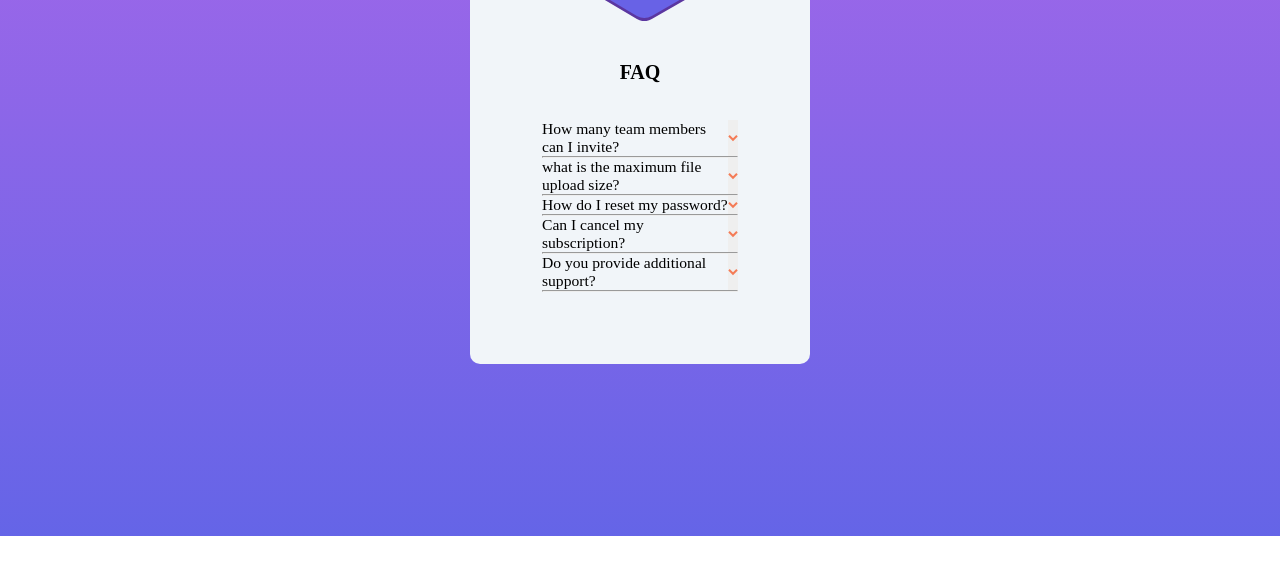
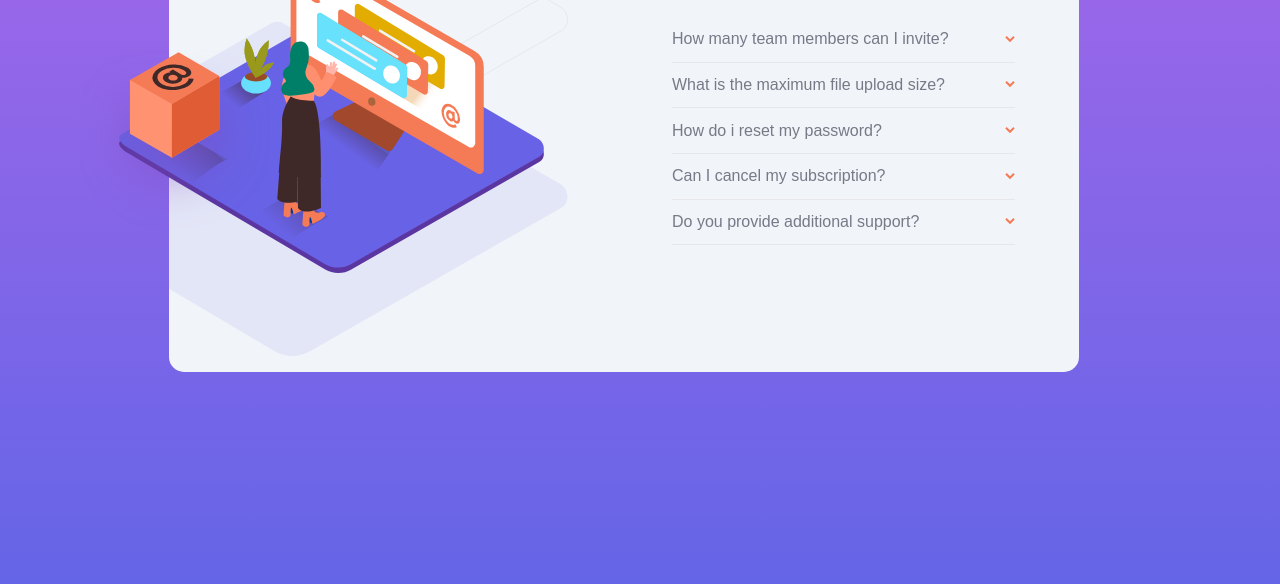
Before and after one commit to tutich/modal, a plain HTML site: page index.html in a window 1280 px wide. Shown: the part 264-848 px from the top of the page. Before the commit the page ends 800 px from the top, so only its background shows below. Drawn offline with Linux system fonts and the light colour scheme.

Commit message:
complete

```diff
--- a/index.html
+++ b/index.html
@@ -10,10 +10,60 @@
     <link rel="icon" href="image/favicon-32x32.png" type="image/x-icon">
 </head>
 <body>
-<div class="illustration">
+    <div class="illus">
         <img src="image/illustration-woman-online-mobile.svg" alt="">
         <img src="image/bg-pattern-mobile.svg" alt="">
     </div>
+ <div class="card">
+    <div class="illus-desk">
+        <img src="image/illustration-woman-online-desktop.svg" alt="" class="img-1">
+        <img src="image/illustration-box-desktop.svg" alt="" class="img-2">
+    </div>
+  <ul>
+    <h1>FAQ</h1>
+   <li class="btn">
+    <button>
+      <h2>How many team members can I invite?</h2>
+
+        <img src="image/icon-arrow-down.svg" alt="" class="arrow">
+    </button>
+    <p>You can invite upto 9 members on free plan.</p>
+   </li>
+   <li class="btn">
+    <button>
+      <h2>What is the maximum file upload size?</h2>
+        <img src="image/icon-arrow-down.svg" alt="" class="arrow">
+     </button>
+      <p>No more than 2GB. All files in your account <br>
+        must fit your alloted storage space.</p>
+   </li>
+   <li class="btn">
+    <button>
+     <h2>How do i reset my password?</h2>
+        <img src="image/icon-arrow-down.svg" alt="" class="arrow">
+    </button>
+    <p>Click "forgot password" from the login page.</p>
+   </li>
+   <li class="btn">
+    <button>
+     <h2>Can I cancel my subscription?</h2>
+        <img src="image/icon-arrow-down.svg" alt="" class="arrow">
+    </button>
+    <p>yes! Send us a message and we will process your request.</p>
+   </li>
+   <li class="btn">
+    <button>
+     <h2>Do you provide additional support?</h2>
+        <img src="image/icon-arrow-down.svg" alt="" class="arrow">
+    </button>
+    <p>Email support is available 24/7.</p>
+   </li>
+  </ul>
+ </div>
+ <!-- <div class="illustration">
+ <img src="image/illustration-woman-online-mobile.svg" alt="" class="illus">
+ <img src="image/bg-pattern-mobile.svg" alt="">
+ /div>
  <div class="card">
     <h1>FAQ</h1>
     <ul>
@@ -82,7 +132,7 @@
         </div>
             <hr>
         </div>
-</div>
+ </div> -->
     <!-- <header class="hero">
         <div class="modal">
             <h1>Modal project</h1>
--- a/modal.js
+++ b/modal.js
@@ -22,11 +22,36 @@
 // })
 
 
-const button =document.querySelectorAll(".btn");
-const ans = document.querySelector(".answer");
+// const button =document.querySelectorAll(".btn");
+// const ans = document.querySelector(".answer");
 
-button.forEach( function(btns) {
-   btns.addEventListener("click", function() {
-    this.classList.toggle("active");
-   }) ;
+// button.forEach( function(btns) {
+//    btns.addEventListener("click", function(e) {
+//     const ans = e.currentTarget.parentElement.parentElement;
+//     this.classList.toggle("show-text");
+
+//     if(btns.classList.contains("show-text")) {
+//       button.forEach(function (btns) {
+//          ans.classList.remove("show-text");
+//       });
+//      ans.classList.toggle("show-text");
+//     }
+//    }) ;
+// });
+
+
+const btn = document.querySelectorAll(".btn");
+console.log(btn);
+
+btn.forEach(function (button) {
+    button.addEventListener("click", function() {
+        this.classList.toggle ("show-text");
+
+    if(button.classList.contains("show-text")) {
+        btn.forEach(function (button) {
+            button.classList.remove("show-text");
+        })
+        button.classList.toggle("show-text");
+    }
+    });
 });
--- a/style.css
+++ b/style.css
@@ -116,7 +116,7 @@
   } */
 
 
- html {
+ /* html {
   background: linear-gradient(180deg, hsl(273, 75%, 66%), hsl(240, 73%, 65%));
   background-repeat: no-repeat;
  }
@@ -170,7 +170,6 @@ h1 {
  }
 
  .answer {
-  font-size: 15px;
   display: none;
  }
  .answer:hover {
@@ -192,12 +191,165 @@ h1 {
  .attribution a {
   color: hsl(14, 88%, 65%);
  }
- .active .answer {
+ .show-text .answer {
   display: block;
  }
- .active .question-title {
+ .show-text .question-title {
   font-weight: 700;
+  color: black;
  }
-.active .arrow {
+.show-text .arrow {
 transform: rotate(180deg);
 }
+@media screen and(min-width: 992px) {
+  body {
+    min-height: 100vh;
+    margin-top: 0;
+  }
+  .illustration {
+    display: grid;
+    grid-template-columns: 1fr 1fr;
+  }
+  .card {
+    display: none;
+  }
+} */
+
+* {
+  font-family: ;
+  margin: 0;
+  padding: 0;
+  box-sizing: border-box;
+}
+html {
+  background: linear-gradient(hsl(273, 75%, 66%),hsl(240, 73%, 65%));
+  /* background-repeat: no-repeat; */
+}
+body {
+  width: 90%;
+  margin: 3em;
+  display: flex;
+  flex-direction: column;
+  justify-content: center;
+  align-items: center;
+
+}
+.card {
+  background-color: #f1f5f9;
+  padding: 9em 1em 2em;
+  border-radius: 15px;
+  width: 90%;
+  width: 340px;
+  list-style: none;
+}
+.illus {
+  margin-bottom: -7em;
+  z-index: 1;
+}
+.illus img:nth-of-type(1) {
+  position: relative;
+}
+.illus img:nth-of-type(2) {
+  margin-top: -5em;
+}
+h1 {
+  text-align: center;
+  margin-bottom: 1em;
+  font-weight: 700;
+}
+button {
+  display: flex;
+  flex-direction: row;
+  align-items: center;
+  justify-content: space-between;
+  border: none;
+  width: 100%;
+  background: none;
+  padding: 1em 0em;
+  cursor: pointer;
+}
+li {
+  list-style: none;
+  border-bottom: 1px solid hsl(240, 5%, 91%);
+}
+h2 {
+  font-size: 1.2em;
+  font-weight: 400;
+  text-align: start;
+  color: hsl(240, 6%, 50%);
+}
+p {
+  font-size: 1.1em;
+  padding: 0em 1em 1em 0em;
+  color: hsl(237, 12%, 33%);
+  line-height: 1.3em;
+  display: none;
+}
+p:hover {
+  color: hsl(14, 88%, 65%);
+}
+.attribution {
+  color: white;
+}
+.attribution a {
+  color: red;
+}
+.show-text p {
+  display: block;
+}
+.show-text h2 {
+  font-weight: 700;
+  color: black;
+}
+
+.show-text .arrow {
+transform: rotate(180deg);
+
+}
+.illus-desk {
+  display: none;
+}
+@media screen and (min-width: 992px) {
+  body {
+    min-height: 100vh;
+    margin-top: 0;
+  }
+  .card {
+    display: grid;
+    grid-template-columns: 1fr 1fr;
+    padding: 0;
+    width: 910px;
+    height: 472px;
+
+  }
+  .illus {
+    display: none;
+  }
+  ul {
+    grid-column: 2/3;
+    padding: 3em 4em 4em 3em;
+  }
+  .illus-desk {
+    grid-column: 1/2;
+    grid-row: 1/2;
+    background: url(image/bg-pattern-desktop.svg);
+    background-repeat: no-repeat;
+    background-size: 125%;
+    background-position: -170px -100px;
+    display: flex;
+  }
+  .img-1 {
+    width: 425px;
+    object-fit: contain;
+    object-position: right;
+    transform: translate(-50px, 50px);
+    position: fixed;
+  }
+  .img-2 {
+    transform: translate(-90px, 150px);
+    position: fixed;
+  }
+  h1 {
+text-align: start;
+  }
+}
```
Lines whose indentation alone changed are shown as unchanged.
